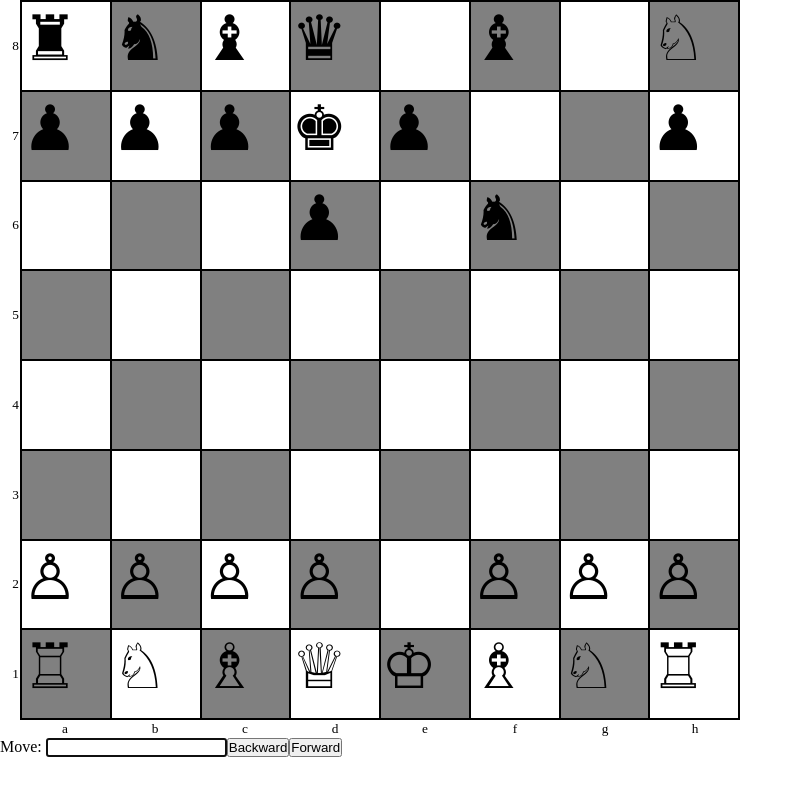
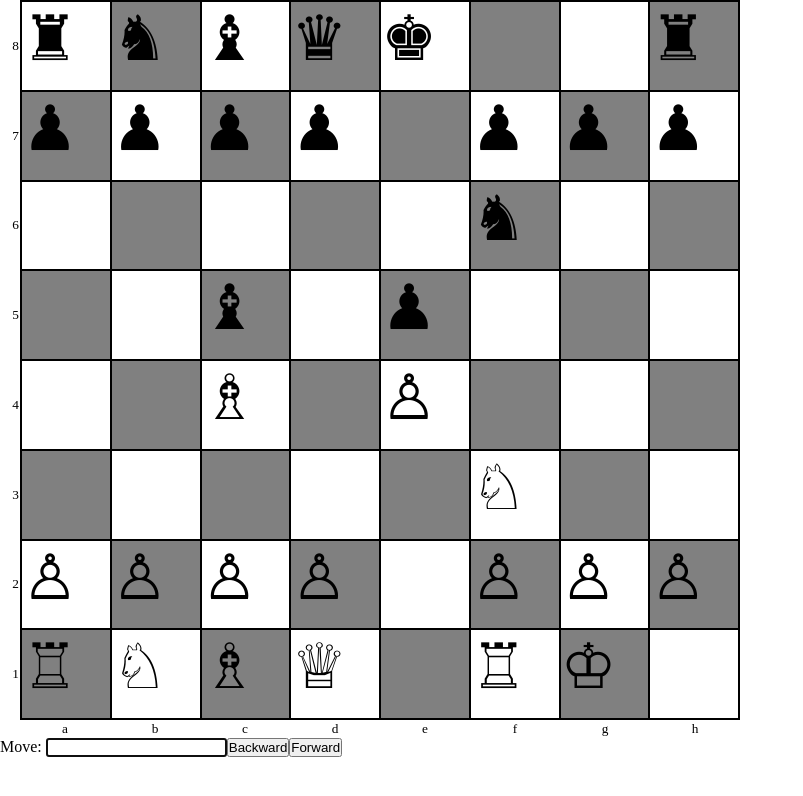
Before and after one commit to Binh2/reactjs-chess-page, a React (Vite) app: page / in a window 1280 px wide. Shown: the top 796 px of the page, without its empty margins (0-803 px from the left). Built offline with nearby package versions, Linux system fonts and the light colour scheme.

Commit message:
Remove isCastling and isEnPassant from PossibleMoveType because special move is handle with child instead

```diff
--- a/src/board.ts
+++ b/src/board.ts
@@ -8,8 +8,8 @@ export type PossibleMoveType = {
     from: [number, number],
     to: [number, number],
     // isCapture?: boolean,
-    isCastling?: boolean,
-    isEnPassant?: boolean,
+    // isCastling?: boolean,
+    // isEnPassant?: boolean,
     newPiece?: string,
     child?: PossibleMoveType
 }
@@ -60,7 +60,7 @@ export function pawnForwardMoves(board: BoardType, from: [number, number], isWhi
             from: [capturedPieceRow, capturedPieceCol],
             to: [capturedPieceRow, capturedPieceCol]
         };
-        moves.push({ type: 'move', from, to: [toRow, toCol], child, isEnPassant: true }); // true indicates en passant
+        moves.push({ type: 'move', from, to: [toRow, toCol], child }); // true indicates en passant
     }
     // Pawn: En passant captures from right to left
     if (!enPassantTarget) return moves;
@@ -75,33 +75,33 @@ export function pawnForwardMoves(board: BoardType, from: [number, number], isWhi
             from: [capturedPieceRow, capturedPieceCol] as [number, number],
             to: [capturedPieceRow, capturedPieceCol] as [number, number]
         };
-        moves.push({ type: 'move', from, to: [toRow, toCol], child, isEnPassant: true }); // true indicates en passant
+        moves.push({ type: 'move', from, to: [toRow, toCol], child }); // true indicates en passant
     }
     return moves;
 }
 export function pawnBackwardMoves(board: BoardType, to: [number, number], isWhiteTurn: boolean, enPassantTarget: [number, number] | null, promotionPiece?: string): PossibleMovesType {
-    let allowMoveOnSelf = true;
     let [toRow, toCol] = to;
-    let moves: PossibleMovesType = [];
     let direction = isWhiteTurn ? 1 : -1;
     let piece = isWhiteTurn ? white.pawn : black.pawn;
-    let allowedToSquares = allowMoveOnSelf ? [ '.', piece ] : [ '.' ];
+    let moves: PossibleMovesType = [];
 
     // Pawn: Move 1 square backward
     let fromRow = toRow - direction, fromCol = toCol;
-    if (allowedToSquares.includes(board[fromRow][fromCol]) &&
+    if (board[fromRow][fromCol] === piece &&
     board[toRow][toCol] === '.') {
         moves.push({ type: "move", from: [toRow - direction, toCol], to });
+    }
+    // Pawn: Move 2 squares backward
+    fromRow = toRow - 2 * direction, fromCol = toCol;
+    let middleRow = toRow - direction, middleCol = toCol;
+    if (board[fromRow][fromCol] === piece &&
+        board[middleRow][middleCol] === '.' &&
+        board[toRow][toCol] === '.' ||
+        ((isWhiteTurn && fromRow === 1) ||
+        (!isWhiteTurn && fromRow === 6))) {
+        moves.push({type: "move", from: [fromRow, fromCol], to });
+    }
 
-        // Pawn: Move 2 squares backward
-        fromRow = toRow - 2 * direction, fromCol = toCol;
-        if (allowedToSquares.includes(board[fromRow][fromCol]) &&
-        board[toRow][toCol] === '.' ||
-        ((isWhiteTurn && toRow - 2 * direction === 1) ||
-        (!isWhiteTurn && toRow - 2 * direction === 6))) {
-            moves.push({type: "move", from: [fromRow, fromCol], to });
-        }
-    }
     // Pawn: Capture diagonally backward from right to left
     fromRow = toRow - direction, fromCol = toCol + 1;
     if (toCol < 7 && board[fromRow][fromCol] === piece &&
@@ -125,7 +125,7 @@ export function pawnBackwardMoves(board: BoardType, to: [number, number], isWhit
         ((isWhiteTurn && black.all.split('').includes(board[capturedPieceRow][capturedPieceCol])) ||
         (!isWhiteTurn && white.all.split('').includes(board[capturedPieceRow][capturedPieceCol])))) {
         const child: PossibleMoveType = { type: 'remove', from: [capturedPieceRow, capturedPieceCol], to: [capturedPieceRow, capturedPieceCol] };
-        moves.push({ type: 'move', from: [fromRow, fromCol], to, child, isEnPassant: true });
+        moves.push({ type: 'move', from: [fromRow, fromCol], to, child });
     }
 
     // Pawn: En passant capture from left to right
@@ -136,7 +136,7 @@ export function pawnBackwardMoves(board: BoardType, to: [number, number], isWhit
         ((isWhiteTurn && black.all.split('').includes(board[capturedPieceRow][capturedPieceCol])) ||
         (!isWhiteTurn && white.all.split('').includes(board[capturedPieceRow][capturedPieceCol])))) {
         const child: PossibleMoveType = { type: 'remove', from: [capturedPieceRow, capturedPieceCol], to: [capturedPieceRow, capturedPieceCol] };
-        moves.push({ type: 'move', from: [fromRow, fromCol], to, child, isEnPassant: true });
+        moves.push({ type: 'move', from: [fromRow, fromCol], to, child });
     }
 
     // Pawn: Promotion
@@ -293,28 +293,28 @@ export function kingCastlingMoves(board: BoardType, castlingRights: CastlingRigh
         board[0][0] === white.rook && board[0][1] === '.' &&
         board[0][2] === '.' && board[0][3] === '.' && board[0][4] === white.king) {
         const child: PossibleMoveType = { type: "move", from: [0, 0], to: [0, 3] };
-        moves.push({ type: 'move', from: [0, 4], to: [0, 2], isCastling: true, child });
+        moves.push({ type: 'move', from: [0, 4], to: [0, 2], child });
     }
     // White king: Kingside castling
     else if (castlingRights['K'] &&
         board[0][4] === white.king && board[0][5] === '.' &&
         board[0][6] === '.' && board[0][7] === white.rook) {
         const child: PossibleMoveType = { type: "move", from: [0, 7], to: [0, 5] };
-        moves.push({ type: 'move', from: [0, 4], to: [0, 6], isCastling: true, child });
+        moves.push({ type: 'move', from: [0, 4], to: [0, 6], child });
     }
     // Black king: Queenside castling
     else if (castlingRights['q'] &&
         board[7][0] === black.rook && board[7][1] === '.' &&
         board[7][2] === '.' && board[7][3] === '.' && board[7][4] === black.king) {
         const child: PossibleMoveType = { type: "move", from: [7, 0], to: [7, 3] };
-        moves.push({ type: 'move', from: [7, 4], to: [7, 2], isCastling: true, child });
+        moves.push({ type: 'move', from: [7, 4], to: [7, 2], child });
     }
     // Black king: Kingside castling
     else if (castlingRights['k'] &&
         board[7][4] === black.king && board[7][5] === '.' &&
         board[7][6] === '.' && board[7][7] === black.rook ) {
         const child: PossibleMoveType = { type: "move", from: [7, 7], to: [7, 5] };
-        moves.push({ type: 'move', from: [7, 4], to: [7, 6], isCastling: true, child });
+        moves.push({ type: 'move', from: [7, 4], to: [7, 6], child });
     }
     return moves;
 }
@@ -322,19 +322,19 @@ export function kingCastlingBackwardMoves(board: BoardType, type: string, isWhit
     if (isWhiteTurn && type === 'longCastle' && castlingRights['Q'] &&
         board[0][0] === white.rook && board[0][1] === '.' && board[0][2] === '.' && board[0][3] === '.' && board[0][4] == white.king) {
         const child: PossibleMoveType = { type: "move", from: [0, 0], to: [0, 3] };
-        return [ { type: 'move', from: [0, 4], to: [0, 2], isCastling: true, child } ];
+        return [ { type: 'move', from: [0, 4], to: [0, 2], child } ];
     } else if (isWhiteTurn && type === 'shortCastle' && castlingRights['K'] &&
         board[0][4] == white.king && board[0][5] == '.' && board[0][6] == '.' && board[0][7] == white.rook) {
         const child: PossibleMoveType = { type: "move", from: [0, 7], to: [0, 5]};
-        return [ { type: 'move', from: [0, 4], to: [0, 6], isCastling: true, child } ];
+        return [ { type: 'move', from: [0, 4], to: [0, 6], child } ];
     } else if (!isWhiteTurn && type === 'longCastle' && castlingRights['q'] &&
         board[7][0] === black.rook && board[7][1] === '.' && board[7][2] === '.' && board[7][3] === '.' && board[7][4] == black.king) {
         const child: PossibleMoveType = { type: "move", from: [7, 0], to: [7, 3] };
-        return [ { type: 'move', from: [7, 4], to: [7, 2], isCastling: true, child } ];
+        return [ { type: 'move', from: [7, 4], to: [7, 2], child } ];
     } else if (!isWhiteTurn && type === 'shortCastle' && castlingRights['k'] &&
         board[7][4] == black.king && board[7][5] == '.' && board[7][6] == '.' && board[7][7] == black.rook) {
         const child: PossibleMoveType = { type: "move", from: [7, 7], to: [7, 5] };
-        return [ { type: 'move', from: [7, 4], to: [7, 6], isCastling: true, child } ];
+        return [ { type: 'move', from: [7, 4], to: [7, 6], child } ];
     }
     return [];
 }
@@ -529,11 +529,11 @@ export function useBoard({ initialBoard = _initialBoard, initialIsWhiteTurn = tr
             {move, fen: ""}
         ]);
         console.log('move() enPassantTarget isEnPassant', enPassantTarget, isEnPassant)
-        handleMove(possibleMoves[0],board, piece, from, to, isWhiteTurn, isCapture, promotionPiece, isCastling);
+        handleMove(possibleMoves[0],board, piece, from, to, isWhiteTurn, isCapture);
         console.log('\n\n')
 	}
 
-    function handleMove(possibleMove: PossibleMoveType, board: string[][], piece: string, from: [number, number], to: [number, number], isWhiteTurn: boolean, isCapture: boolean, promotionPiece?: string, isCastling?: boolean) {
+    function handleMove(possibleMove: PossibleMoveType, board: string[][], piece: string, from: [number, number], to: [number, number], isWhiteTurn: boolean, isCapture: boolean) {
         let newBoard = movePiece(board, from, to);
         if (possibleMove.child && possibleMove.child.type == 'move') {
             let { from, to } = possibleMove.child
--- a/src/index.tsx
+++ b/src/index.tsx
@@ -34,12 +34,13 @@ const moves = [
 	// "Qe4+",
 	// "Kg7", "Qb7+", "f7", "Kf5", "Kg8", "Qg2+", "Kf8", "Kg6", "Ke8", "Qe4+", "Kf8", "Qa8+", "Ke7", "Qb7+", "Kf8", "Qc8+", "Ke7", "Qc5+", "Ke8", "Qc6+", "Kf8", "Kh7", "Ke7", "Qc7+", "Ke8", "Qc8+", "Ke7", "Qb7+",
 
-	"e4", "d6", "e5", "f5",
-	"exf6", "Kd7", "fxg7", "Nf6",
-	"gxh8=N"
+	// "e4", "d6", "e5", "f5",
+	// "exf6", "Kd7", "fxg7", "Nf6",
+	// "gxh8=N"
 
-	// "e4", "e5", "Bc4", "Bc5", "Nf3", "Nf6",
-	// "O-O", "O-O"
+	"e4", "e5", "Bc4", "Bc5", "Nf3", "Nf6",
+	"O-O",
+	// "O-O"
 ] as string[];
 type SelectedPieceType = [number, number] | null;
 function Board() {
```
Also changed, not shown: to-do-lists.txt.
